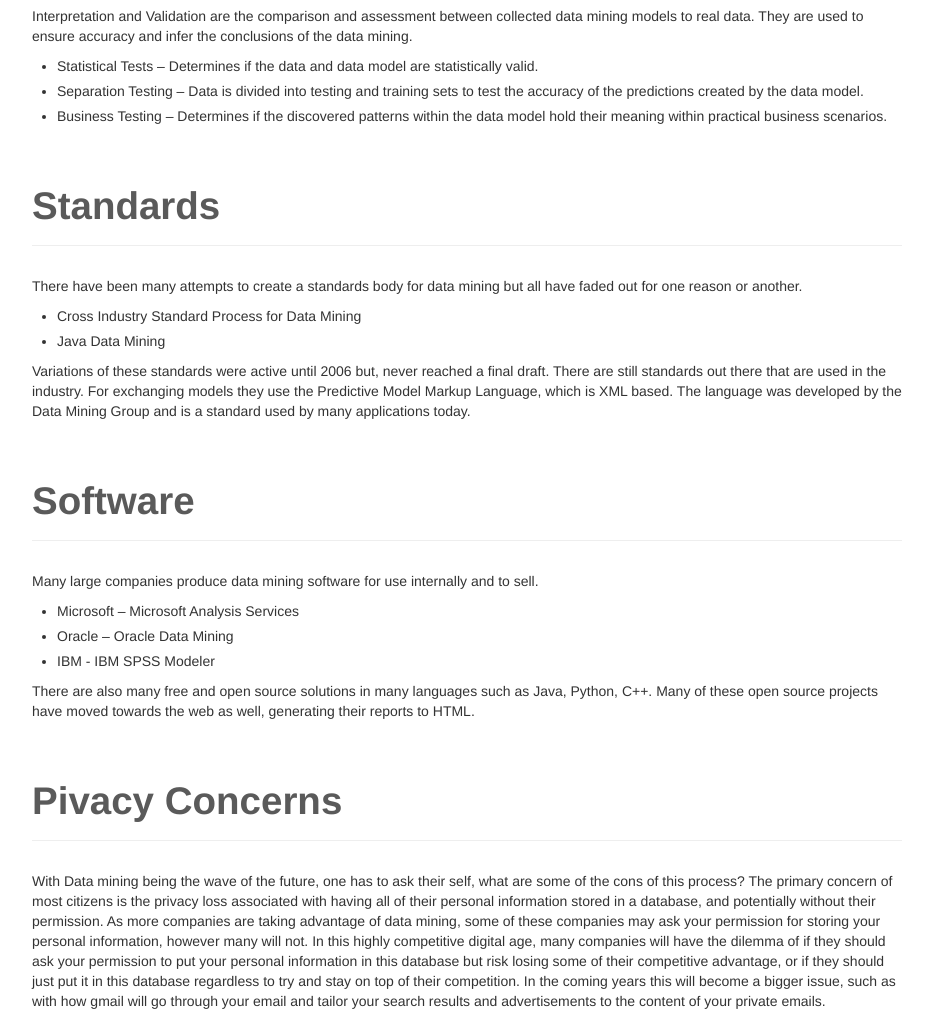
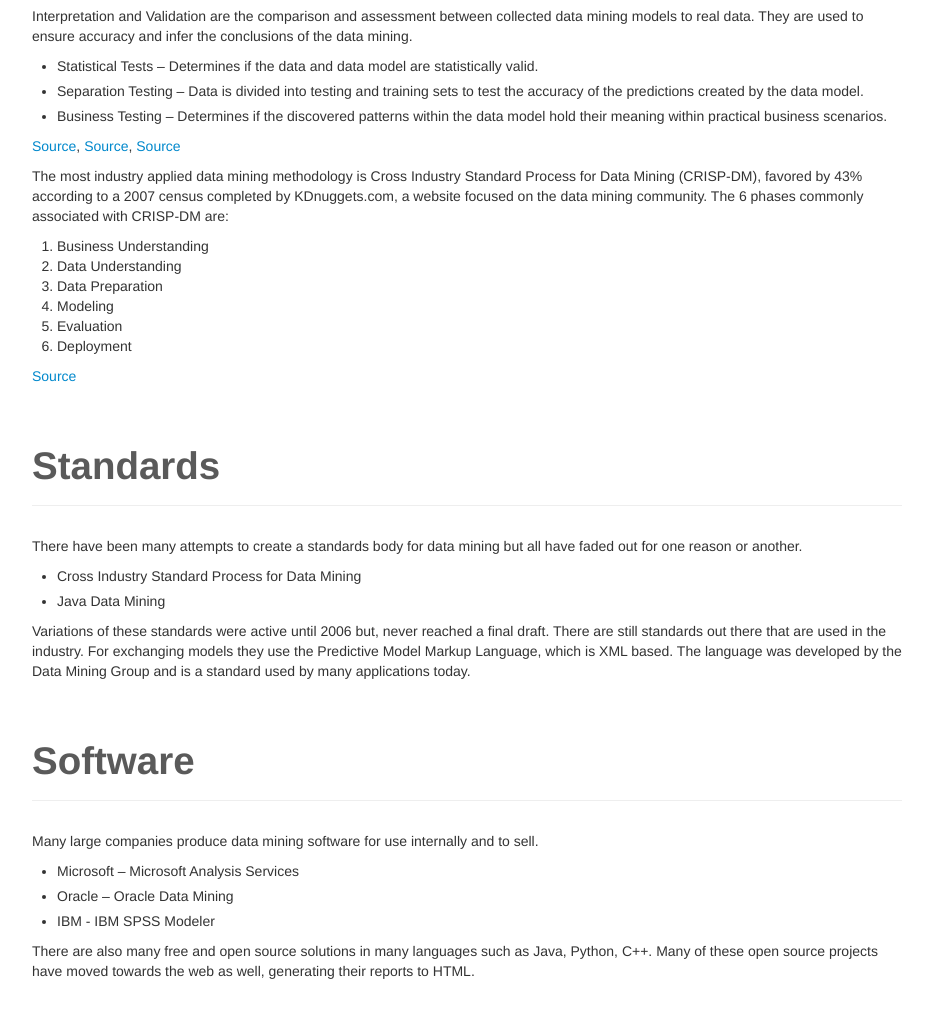
Before and after one commit to vaibhavtyagijiit/data-mining, a plain HTML site: page index.html in a window 1280 px wide. Shown: the part 1200-2214 px from the top of the page, without its empty margins (323-1256 px from the left). Drawn offline with Linux system fonts and the light colour scheme.

Commit message:
Updates to sources.

```diff
--- a/index.html
+++ b/index.html
@@ -113,6 +113,22 @@ Interpretation and Validation</li>
                 <li>Business Testing – Determines if the discovered patterns within the data model hold their meaning within practical business scenarios. </li>
             </ul>
 
+            <p><a href="http://www.iasri.res.in/ebook/win_school_aa/notes/Data_Preprocessing.pd">Source</a>, <a href="http://www.kdnuggets.com/gpspubs/aimag-kdd-overview-1996-Fayyad.pdf">Source</a>, <a href="http://msdn.microsoft.com/en-us/library/ms174493.aspx">Source</a></p>
+
+            <p>The most industry applied data mining methodology is Cross Industry Standard Process for Data Mining (CRISP-DM), favored by 43% according to a 2007 census completed by KDnuggets.com, a website focused on the data mining community. The 6 phases commonly associated with CRISP-DM are:</p>
+
+            <ol>
+                <li>Business Understanding</li>
+                <li>Data Understanding</li>
+                <li>Data Preparation</li>
+                <li>Modeling</li>
+                <li>Evaluation</li>
+                <li>Deployment</li>
+            </ol>
+
+            <p><a href="http://www.kdnuggets.com/polls/2007/data_mining_methodology.htm">Source</a></p>
+
+
         </section>
 
         <section id="standards">
@@ -158,6 +174,8 @@ Interpretation and Validation</li>
 
             <p>This is just one example of how data mining can be highly intrusive to someone’s privacy, knowing very personal information about the consumers just through their buying activity. In the future this can be expected to be a growing concern as more and more companies are taking more active rolls in data mining.</p>
 
+            <p><a href="http://www.forbes.com/sites/kashmirhill/2012/02/16/how-target-figured-out-a-teen-girl-was-pregnant-before-her-father-did/">Source</a></p>
+
         </section>
 
         <section id="businessapplications">
@@ -166,6 +184,8 @@ Interpretation and Validation</li>
           </div>
 
           <p>Businesses use data mining to analyze large amounts of data very rapidly. Analyzing data rapidly allows business to find trends and patterns within their data that could be helpful in creating more profitable and more efficient business functions. According to the article, “Data Mining for Business Applications,” Banking industries use data mining for customer segmentation. Gathering large quantities of customer data and then analyzing the data can help banks identify certain trends in certain transactions such as customer deposits, withdrawals, loans, etc. In his article “Data Mining,” Doug Alexander defines data mining as having specific uses for businesses. Alexander explains that data mining can be used specifically for market segmentation, customer churn, fraud detection, direct and interactive marketing, and market basket and trend analysis. Alexander describes market basket analysis as using data mining to find relationships between products and services. Overall businesses benefit from these uses of data mining and use the data, such as trends, patters, relationships, etc., compiled from data mining to make better decisions to elevate their business. </p>
+
+          <p><a href="http://www.sbaer.uca.edu/research/swdsi/2002/Papers/02swsdi015.pdf">Data-Mining: Applications in Business</a>, <a href="http://rayidghani.com/publications/sigkdd06_dmba.pdf">Data Mining for Business Applications</a>, <a href="http://www.laits.utexas.edu/~anorman/BUS.FOR/course.mat/Alex/#4">Data Mining by Doug Alexander</a></p>
 
         </section>
 
```
